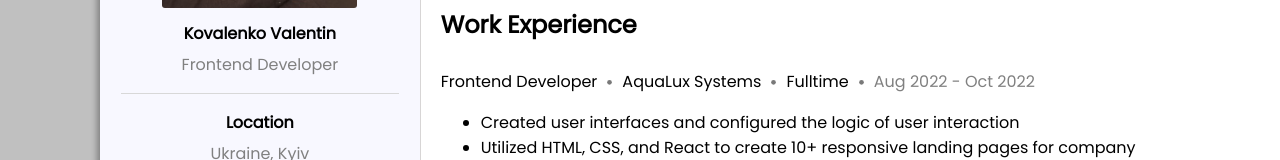
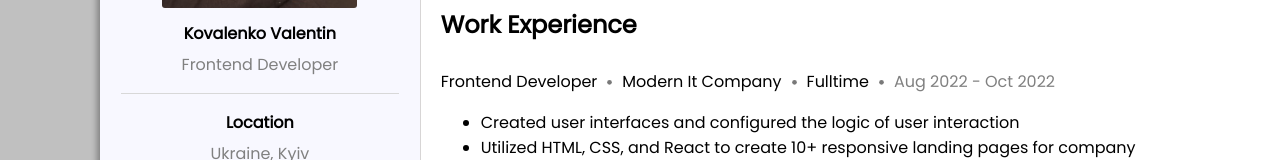
Before and after one commit to ValentinProg/pf-project-2, a React (Create React App) app: page / in a window 1280 px wide. Shown: the part 283-443 px from the top of the page. Built offline with nearby package versions, Linux system fonts and the light colour scheme.

Commit message:
add some information

```diff
--- a/src/components/Content.jsx
+++ b/src/components/Content.jsx
@@ -88,7 +88,7 @@ function Content() {
             >
               <path d="M8 9.5a1.5 1.5 0 1 0 0-3 1.5 1.5 0 0 0 0 3z"></path>
             </svg>
-            AquaLux Systems
+            Modern It Company
             <svg
               width="25"
               height="25"
```
